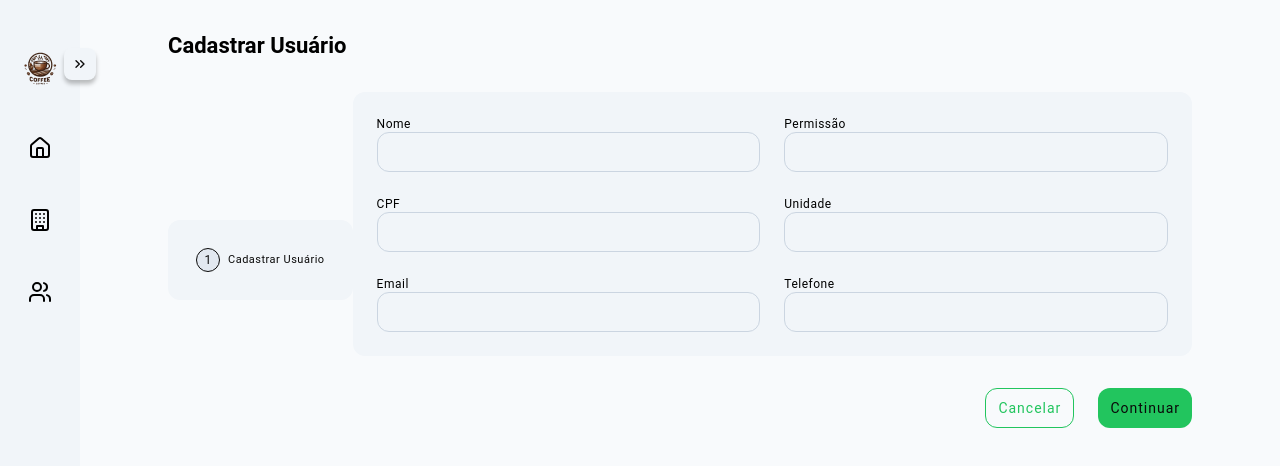
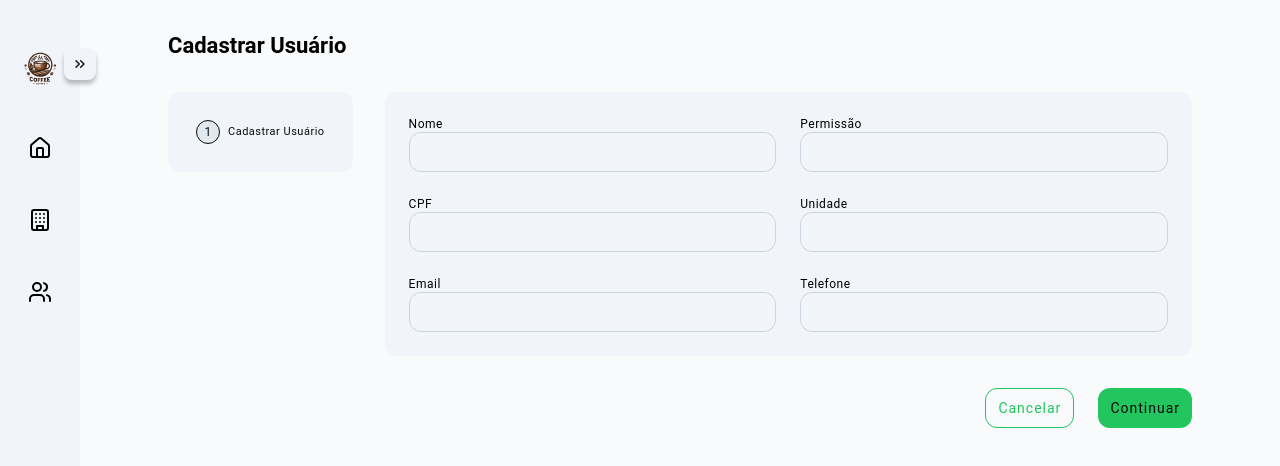
Before and after one commit to Ten-Coffee/ten-coffee_web, a Next.js app: page /users/create/step-1 in a window 1280 px wide. Shown: the top 466 px of the page. Built offline with nearby package versions, Linux system fonts and the light colour scheme.

Commit message:
:recycle: refactor: Add CSS que faça sentido

```diff
--- a/src/components/templates/(privated)/user/create/styles/user-step.styles.scss
+++ b/src/components/templates/(privated)/user/create/styles/user-step.styles.scss
@@ -1,5 +1,6 @@
 .step-wrapper {
   display: flex;
-  justify-content: space-between;
-  align-items: center;
+  align-items: flex-start;
+
+  gap: 3.2rem;
 }
```
